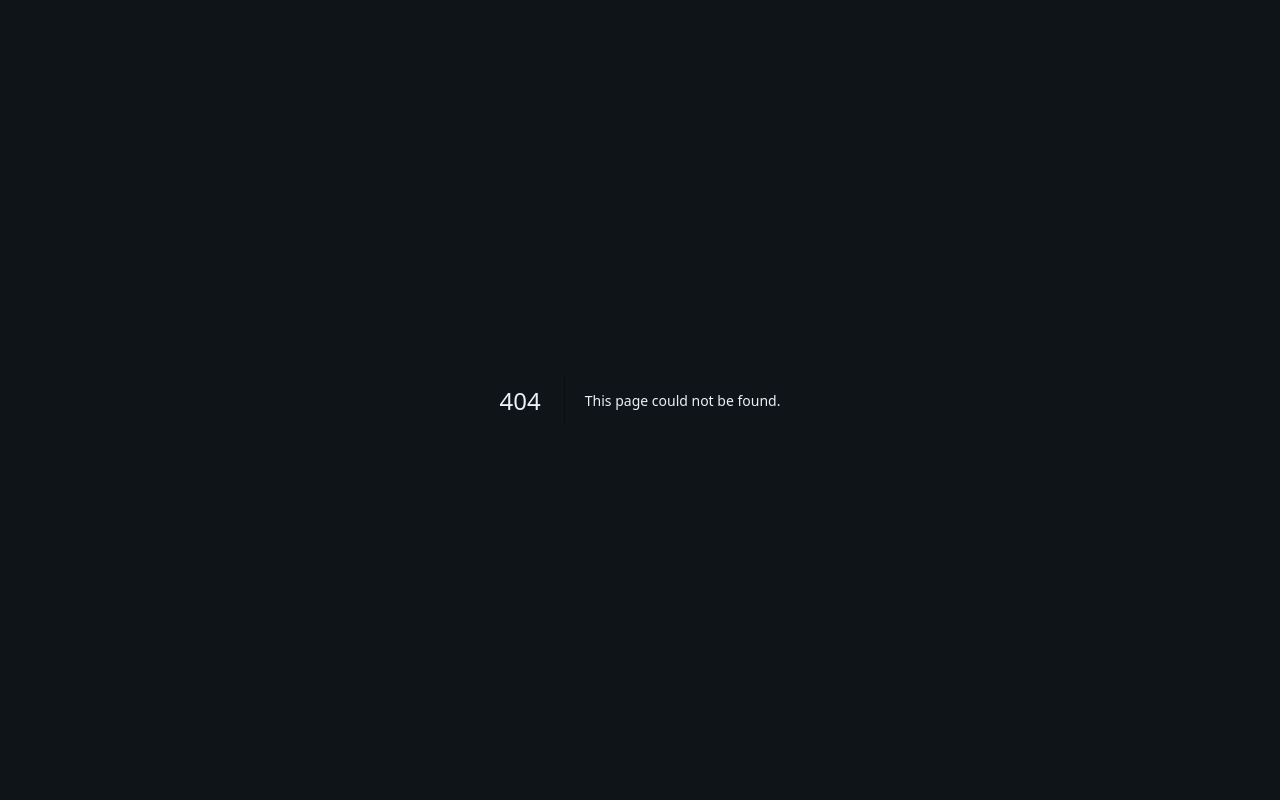
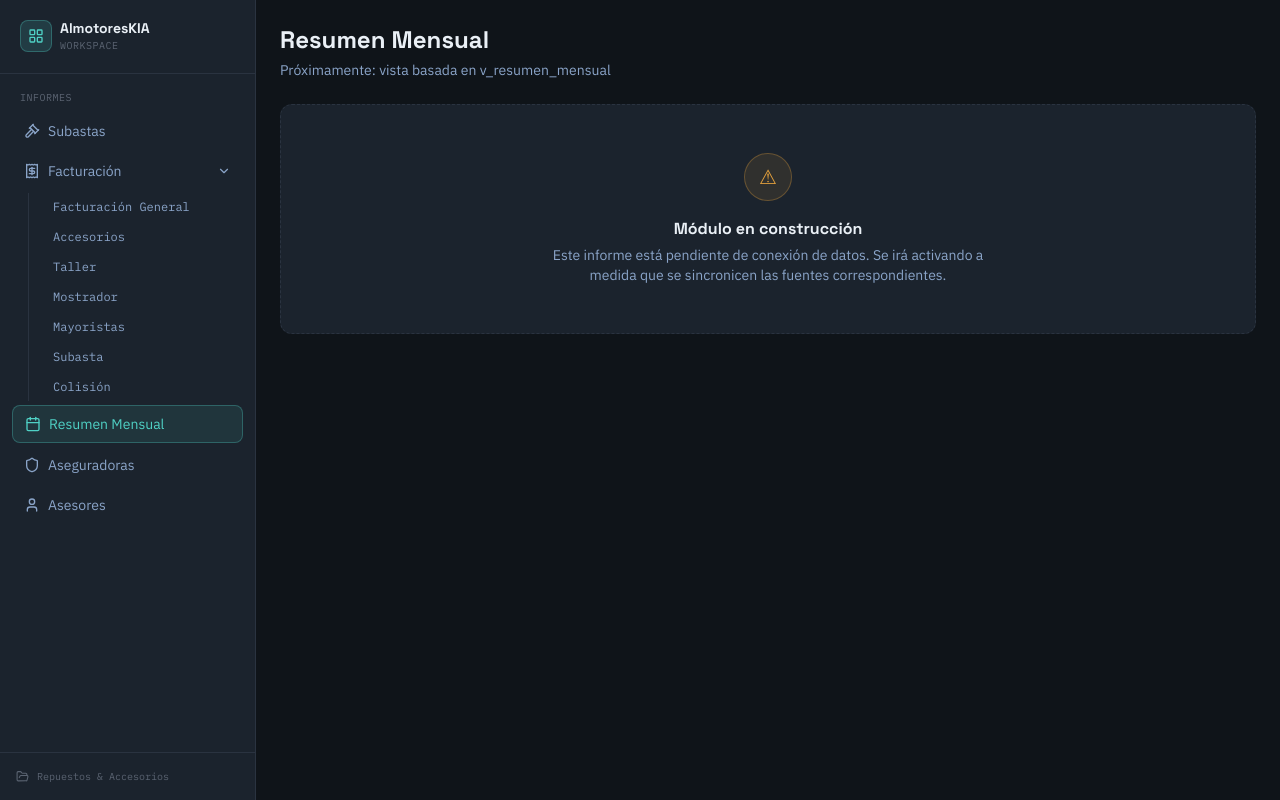
Before and after one commit to ungidixson-dotcom/almotores-repuestos-dashboard, a Next.js app: page /dashboard/resumen-mensual in a window 1280 px wide. Before the commit this address had no page. Built offline with nearby package versions, Linux system fonts and the light colour scheme.

Commit message:
Create page.tsx

```diff
--- /dev/null
+++ b/app/dashboard/resumen-mensual/page.tsx
@@ -0,0 +1,10 @@
+import { EnConstruccion } from '@/components/dashboard-ui'
+
+export default function Page() {
+  return (
+    <EnConstruccion
+      titulo="Resumen Mensual"
+      detalle="Próximamente: vista basada en v_resumen_mensual"
+    />
+  )
+}
```
